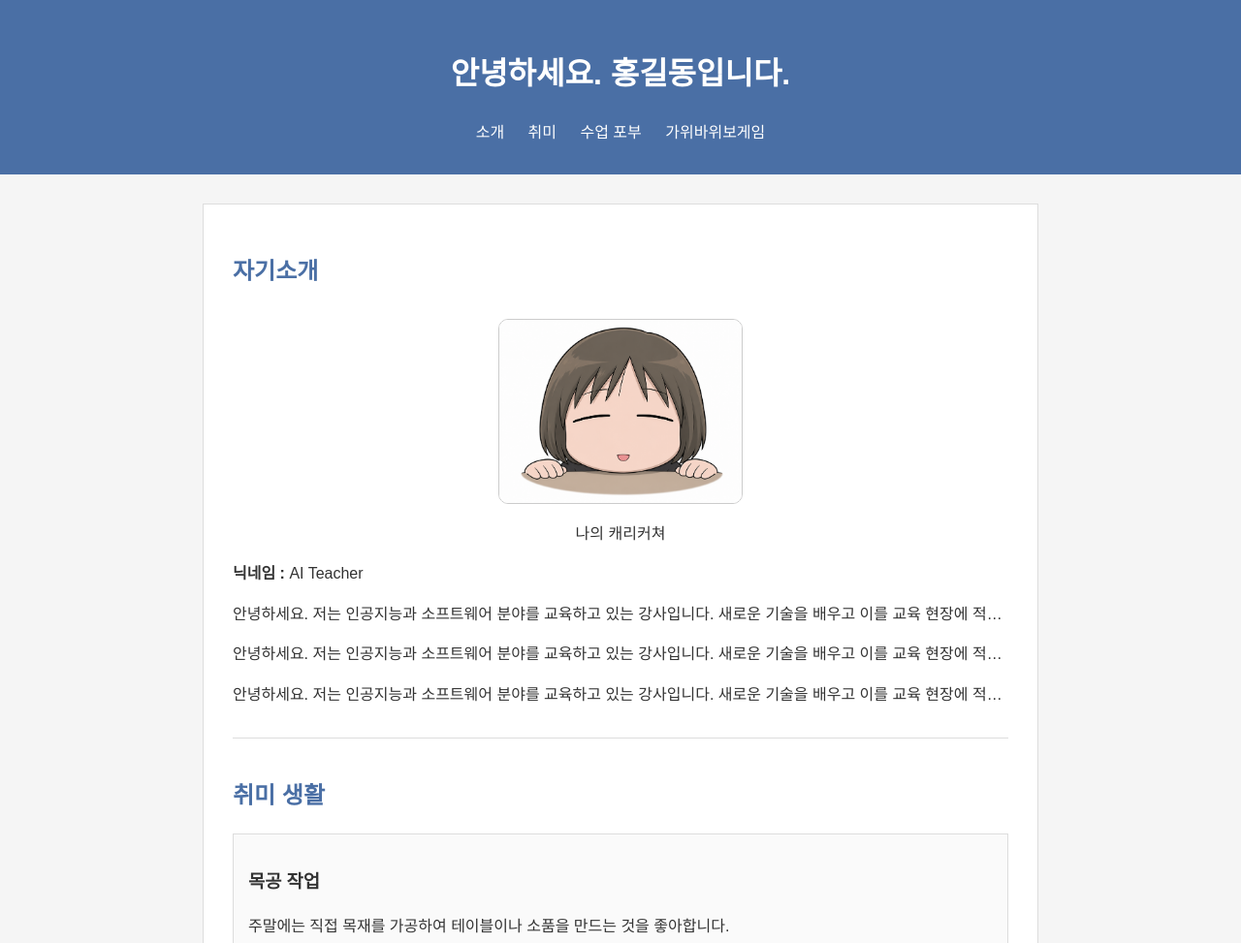
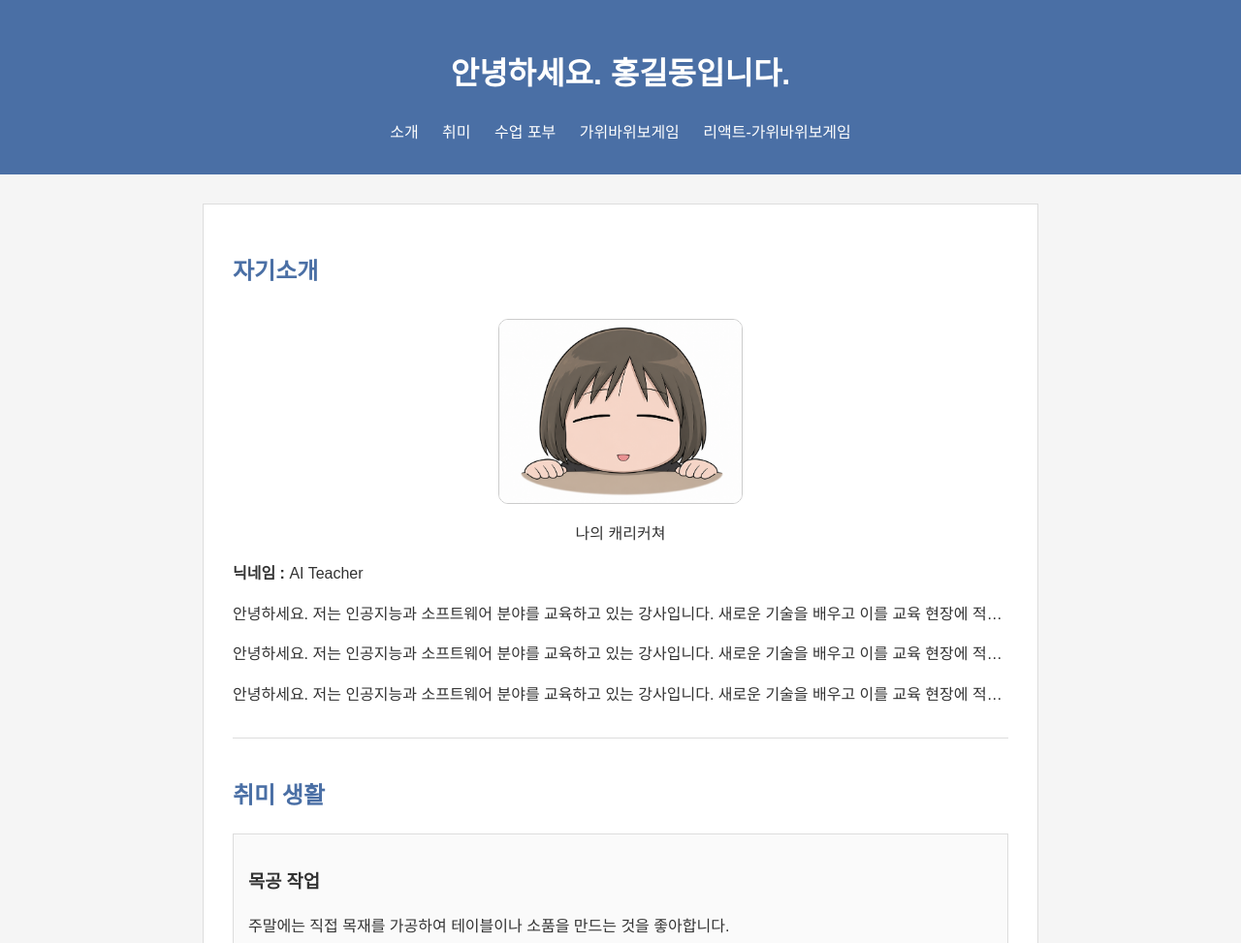
Before and after one commit to AISWSNP/mySite2026, a plain HTML site: page index.html in a window 1280 px wide. Shown: the top 973 px of the page at 97% size. Drawn offline with Linux system fonts and the light colour scheme.

Commit message:
react 링크 추가

```diff
--- a/index.html
+++ b/index.html
@@ -95,6 +95,7 @@
             <a href="#hobby">취미</a>
             <a href="#goal">수업 포부</a>
             <a href="가위바위보_game.html" target="_blank">가위바위보게임</a>
+            <a href="./가위바위보게임" target="_blank">리액트-가위바위보게임</a>
         </nav>
     </header>
 
```
